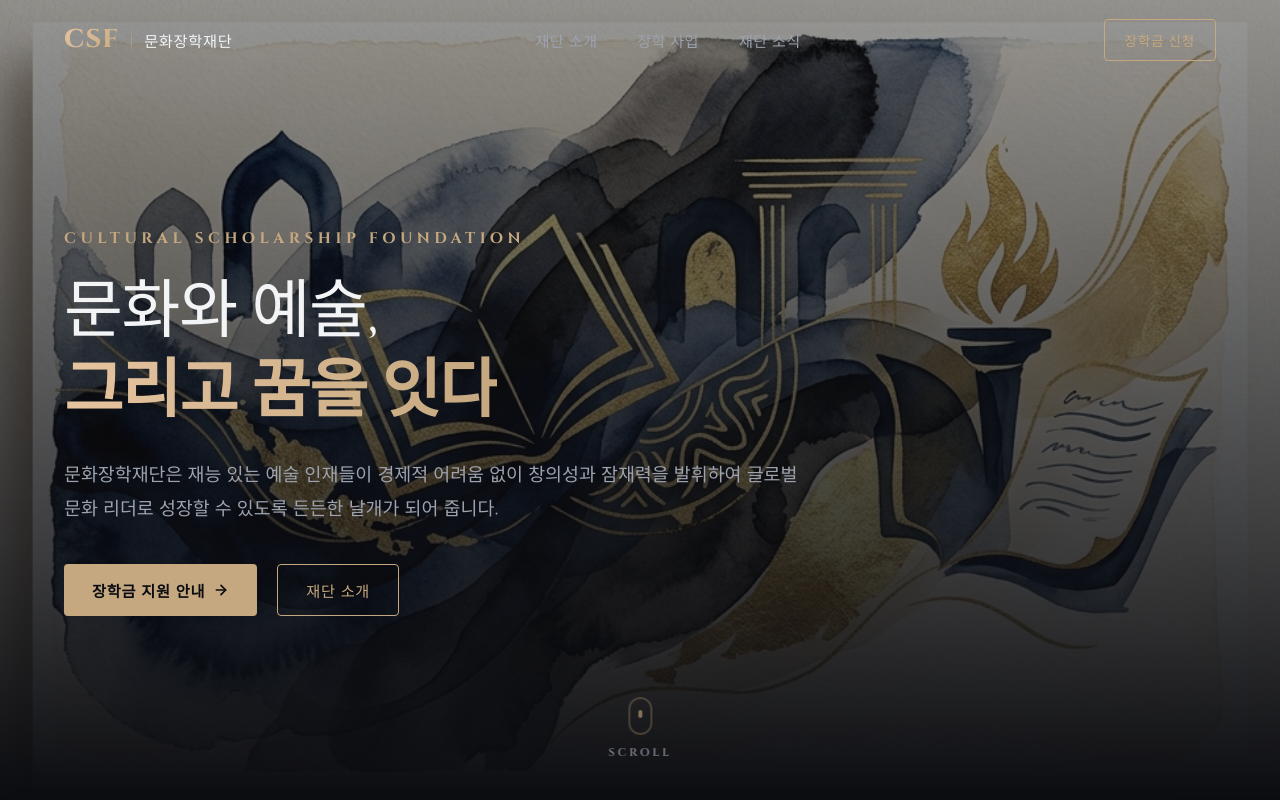
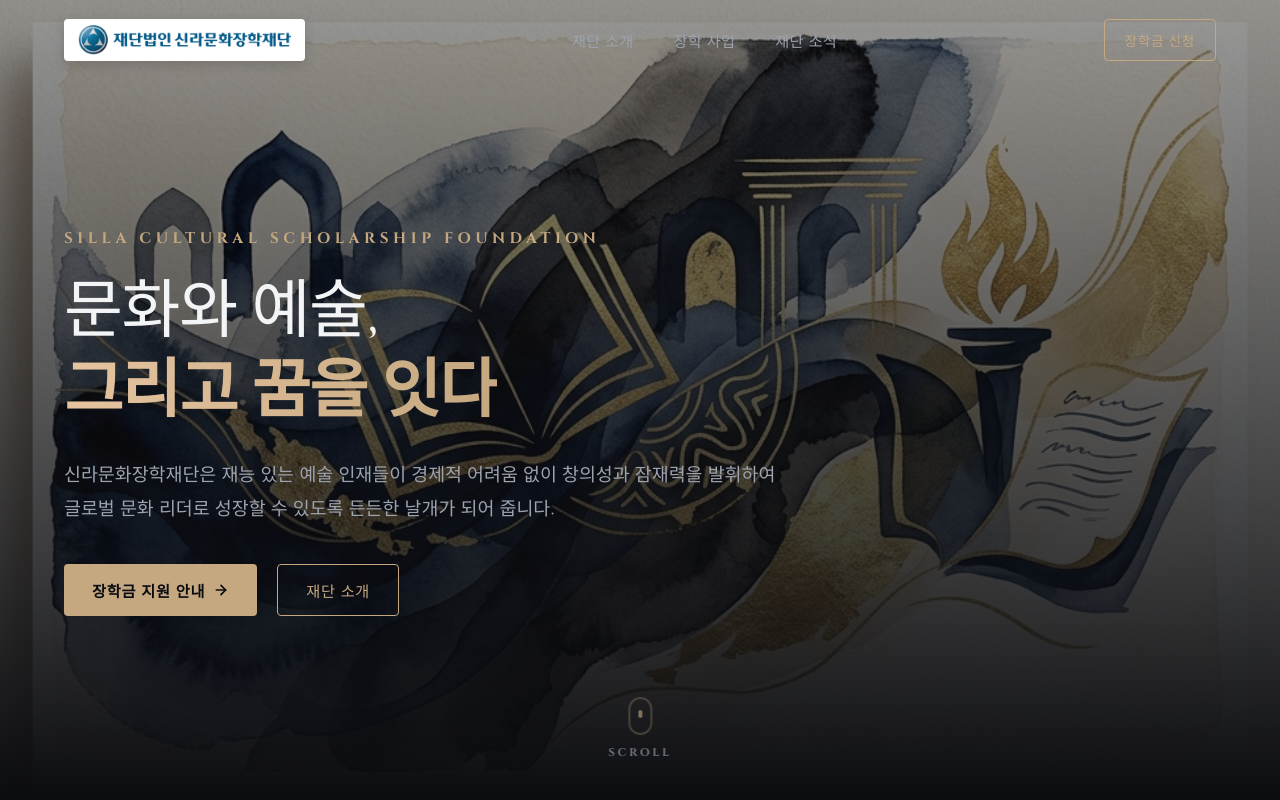
Before and after one commit to Yejin20181292/Cultural-Scholarship, a Vue app: page / in a window 1280 px wide. Shown: the top 800 px of the page. Built offline with nearby package versions, Linux system fonts and the light colour scheme.

Commit message:
로고변경

```diff
--- a/index.html
+++ b/index.html
@@ -6,21 +6,21 @@
     <meta name="viewport" content="width=device-width, initial-scale=1.0" />
 
     <!-- Primary SEO Meta Tags -->
-    <title>문화장학재단 | 문화와 예술, 그리고 꿈을 잇는 다리</title>
-    <meta name="title" content="문화장학재단 | 문화와 예술, 그리고 꿈을 잇는 다리" />
-    <meta name="description" content="재단법인 문화장학재단은 재능 있는 예술 인재들이 경제적 어려움 없이 창의성과 잠재력을 발휘하여 글로벌 문화 리더로 성장할 수 있도록 장학금과 멘토링을 지원합니다." />
-    <meta name="keywords" content="문화장학재단, 예술장학금, 국악장학금, 미술장학금, 음악장학금, 글로벌아티스트, 문화예술후원, 장학재단" />
-    <meta name="author" content="문화장학재단" />
+    <title>신라문화장학재단 | 문화와 예술, 그리고 꿈을 잇는 다리</title>
+    <meta name="title" content="신라문화장학재단 | 문화와 예술, 그리고 꿈을 잇는 다리" />
+    <meta name="description" content="재단법인 신라문화장학재단은 재능 있는 예술 인재들이 경제적 어려움 없이 창의성과 잠재력을 발휘하여 글로벌 문화 리더로 성장할 수 있도록 장학금과 멘토링을 지원합니다." />
+    <meta name="keywords" content="신라문화장학재단, 예술장학금, 국악장학금, 미술장학금, 음악장학금, 글로벌아티스트, 문화예술후원, 장학재단" />
+    <meta name="author" content="신라문화장학재단" />
 
     <!-- Open Graph / Facebook -->
     <meta property="og:type" content="website" />
-    <meta property="og:title" content="문화장학재단 | 문화와 예술, 그리고 꿈을 잇는 다리" />
-    <meta property="og:description" content="재단법인 문화장학재단은 재능 있는 예술 인재들이 경제적 어려움 없이 창의성과 잠재력을 발휘하여 글로벌 문화 리더로 성장할 수 있도록 장학금과 멘토링을 지원합니다." />
+    <meta property="og:title" content="신라문화장학재단 | 문화와 예술, 그리고 꿈을 잇는 다리" />
+    <meta property="og:description" content="재단법인 신라문화장학재단은 재능 있는 예술 인재들이 경제적 어려움 없이 창의성과 잠재력을 발휘하여 글로벌 문화 리더로 성장할 수 있도록 장학금과 멘토링을 지원합니다." />
 
     <!-- Twitter -->
     <meta property="twitter:card" content="summary_large_image" />
-    <meta property="twitter:title" content="문화장학재단 | 문화와 예술, 그리고 꿈을 잇는 다리" />
-    <meta property="twitter:description" content="재단법인 문화장학재단은 재능 있는 예술 인재들이 경제적 어려움 없이 창의성과 잠재력을 발휘하여 글로벌 문화 리더로 성장할 수 있도록 장학금과 멘토링을 지원합니다." />
+    <meta property="twitter:title" content="신라문화장학재단 | 문화와 예술, 그리고 꿈을 잇는 다리" />
+    <meta property="twitter:description" content="재단법인 신라문화장학재단은 재능 있는 예술 인재들이 경제적 어려움 없이 창의성과 잠재력을 발휘하여 글로벌 문화 리더로 성장할 수 있도록 장학금과 멘토링을 지원합니다." />
   </head>
   <body>
     <div id="app"></div>
--- a/src/components/AboutSection.vue
+++ b/src/components/AboutSection.vue
@@ -5,7 +5,7 @@
         <span class="section-subtitle">FOUNDATION VISION</span>
         <h2 class="section-title">문화와 미래를 꽃피우는 재단</h2>
         <p class="section-description">
-          문화장학재단은 예술적 가치를 보존하고 창의적인 도전을 장려하며,
+          신라문화장학재단은 예술적 가치를 보존하고 창의적인 도전을 장려하며,
           재능 있는 인재들이 세상을 밝히는 아티스트로 성장할 수 있는 디딤돌이 되고자 합니다.
         </p>
       </div>
@@ -56,7 +56,7 @@
         <div class="summary-content">
           <h3 class="summary-title title-serif">“예술을 꿈꾸는 모든 순간에 함께하겠습니다”</h3>
           <p class="summary-text">
-            문화장학재단은 설립 이래 1,200여 명의 누적 장학생을 배출하며, 순수 미술, 음악, 전통 공예, 공연 예술 등 다방면에서 활약하는 창작자들을 지속해서 든든히 지탱해왔습니다. 우리는 단순한 재정적 원조를 넘어 창작 생태계의 활력을 불어넣는 지속 가능한 동반자가 되겠습니다.
+            신라문화장학재단은 설립 이래 1,200여 명의 누적 장학생을 배출하며, 순수 미술, 음악, 전통 공예, 공연 예술 등 다방면에서 활약하는 창작자들을 지속해서 든든히 지탱해왔습니다. 우리는 단순한 재정적 원조를 넘어 창작 생태계의 활력을 불어넣는 지속 가능한 동반자가 되겠습니다.
           </p>
         </div>
       </div>
--- a/src/components/Footer.vue
+++ b/src/components/Footer.vue
@@ -3,10 +3,8 @@
     <div class="container footer-container">
       <div class="footer-top">
         <div class="footer-brand">
-          <a href="#" class="logo">
-            <span class="logo-en title-serif">CSF</span>
-            <span class="logo-divider"></span>
-            <span class="logo-ko">문화장학재단</span>
+          <a href="#" class="logo-wrapper">
+            <img src="../assets/logo.png" alt="재단법인 신라문화장학재단" class="logo-img" />
           </a>
           <p class="brand-credo">
             문화와 예술의 미래를 이끌어갈 창의적인 인재를 발굴하고 육성하여
@@ -39,9 +37,9 @@
 
       <div class="footer-bottom">
         <div class="footer-info">
-          <p>재단법인 문화장학재단 | 이사장 : 홍길동 | 사업자등록번호 : 123-45-67890</p>
+          <p>재단법인 신라문화장학재단 | 이사장 : 홍길동 | 사업자등록번호 : 123-45-67890</p>
           <p>주소 : 서울특별시 종로구 대학로 123 예술인회관 5층 | 대표전화 : 02-123-4567 | 이메일 : contact@culturalfoundation.or.kr</p>
-          <p class="copyright">© 2026 Cultural Scholarship Foundation. All Rights Reserved.</p>
+          <p class="copyright">© 2026 Silla Cultural Scholarship Foundation. All Rights Reserved.</p>
         </div>
 
         <div class="footer-socials-privacy">
@@ -99,33 +97,26 @@
   max-width: 450px;
 }
 
-.logo {
+.logo-wrapper {
+  background: #ffffff;
+  padding: 6px 14px;
+  border-radius: 4px;
   display: flex;
   align-items: center;
-  gap: 12px;
+  box-shadow: 0 4px 12px rgba(0, 0, 0, 0.15);
+  transition: transform var(--transition-fast);
   margin-bottom: 20px;
+  max-width: fit-content;
 }
 
-.logo-en {
-  font-size: 1.6rem;
-  font-weight: 800;
-  color: var(--primary-color);
-  background: linear-gradient(135deg, var(--secondary-color), var(--primary-color));
-  -webkit-background-clip: text;
-  -webkit-text-fill-color: transparent;
+.logo-wrapper:hover {
+  transform: scale(1.02);
 }
 
-.logo-divider {
-  width: 1px;
-  height: 18px;
-  background-color: var(--border-color-hover);
-}
-
-.logo-ko {
-  font-size: 0.95rem;
-  font-weight: 500;
-  letter-spacing: 0.05em;
-  color: var(--text-primary);
+.logo-img {
+  height: 30px;
+  width: auto;
+  display: block;
 }
 
 .brand-credo {
--- a/src/components/HeroSection.vue
+++ b/src/components/HeroSection.vue
@@ -7,13 +7,13 @@
 
     <div class="container hero-container">
       <div class="hero-content">
-        <span class="hero-subtitle title-serif floating">CULTURAL SCHOLARSHIP FOUNDATION</span>
+        <span class="hero-subtitle title-serif floating">SILLA CULTURAL SCHOLARSHIP FOUNDATION</span>
         <h1 class="hero-title title-serif">
           문화와 예술,<br />
           <span class="highlight">그리고 꿈을 잇다</span>
         </h1>
         <p class="hero-description">
-          문화장학재단은 재능 있는 예술 인재들이 경제적 어려움 없이 창의성과 잠재력을 발휘하여
+          신라문화장학재단은 재능 있는 예술 인재들이 경제적 어려움 없이 창의성과 잠재력을 발휘하여
           글로벌 문화 리더로 성장할 수 있도록 든든한 날개가 되어 줍니다.
         </p>
         <div class="hero-actions">
--- a/src/components/Navbar.vue
+++ b/src/components/Navbar.vue
@@ -1,10 +1,8 @@
 <template>
   <header class="header" :class="{ 'scrolled': isScrolled }">
     <div class="container header-container">
-      <a href="#" class="logo">
-        <span class="logo-en title-serif">CSF</span>
-        <span class="logo-divider"></span>
-        <span class="logo-ko">문화장학재단</span>
+      <a href="#" class="logo-wrapper">
+        <img src="../assets/logo.png" alt="재단법인 신라문화장학재단" class="logo-img" />
       </a>
 
       <!-- Desktop Navigation -->
@@ -116,32 +114,24 @@ onUnmounted(() => {
   justify-content: space-between;
 }
 
-.logo {
+.logo-wrapper {
+  background: #ffffff;
+  padding: 6px 14px;
+  border-radius: 4px;
   display: flex;
   align-items: center;
-  gap: 12px;
+  box-shadow: 0 4px 12px rgba(0, 0, 0, 0.15);
+  transition: transform var(--transition-fast);
 }
 
-.logo-en {
-  font-size: 1.6rem;
-  font-weight: 800;
-  color: var(--primary-color);
-  background: linear-gradient(135deg, var(--secondary-color), var(--primary-color));
-  -webkit-background-clip: text;
-  -webkit-text-fill-color: transparent;
+.logo-wrapper:hover {
+  transform: scale(1.02);
 }
 
-.logo-divider {
-  width: 1px;
-  height: 18px;
-  background-color: var(--border-color-hover);
-}
-
-.logo-ko {
-  font-size: 0.95rem;
-  font-weight: 500;
-  letter-spacing: 0.05em;
-  color: var(--text-primary);
+.logo-img {
+  height: 30px;
+  width: auto;
+  display: block;
 }
 
 .nav-desktop {
--- a/src/components/NoticeSection.vue
+++ b/src/components/NoticeSection.vue
@@ -5,7 +5,7 @@
         <span class="section-subtitle">ANNOUNCEMENTS & NEWS</span>
         <h2 class="section-title">재단 소식 및 공지</h2>
         <p class="section-description">
-          문화장학재단의 최신 공지사항과 활동 소식, 장학생들의 빛나는 창작 이야기를 전해드립니다.
+          신라문화장학재단의 최신 공지사항과 활동 소식, 장학생들의 빛나는 창작 이야기를 전해드립니다.
         </p>
       </div>
 
@@ -86,7 +86,7 @@ const notices = [
     id: 3,
     type: 'normal',
     tagText: '안내',
-    title: '2026 문화장학재단 학술 세미나 참가자 모집 안내',
+    title: '2026 신라문화장학재단 학술 세미나 참가자 모집 안내',
     date: '2026.07.08'
   },
   {
@@ -119,7 +119,7 @@ const news = [
     category: '언론 보도',
     date: '2026.07.05',
     title: '전통문화 장학생 이지윤 양, 국가무형문화재 최연소 이수',
-    summary: '재단으로부터 3년간 전통문화 계승 장학금을 수여 받은 이지윤(가야금 병창 전공) 학생이 문화재청 주관 심사를 통해 역대 최연소 무형문화재 이수자로 선정되었습니다.',
+    summary: '신라문화장학재단으로부터 3년간 전통문화 계승 장학금을 수여 받은 이지윤(가야금 병창 전공) 학생이 문화재청 주관 심사를 통해 역대 최연소 무형문화재 이수자로 선정되었습니다.',
     gradient: 'linear-gradient(135deg, #4f3b32 0%, #8c6d4f 100%)'
   },
   {
--- a/src/components/ScholarshipPrograms.vue
+++ b/src/components/ScholarshipPrograms.vue
@@ -157,7 +157,7 @@ watch(
       resultText.value = '초·중·고교 재학생 예능 인재 조건에 부합합니다. 매월 50만 원의 창작활동 보조비와 1:1 명사 멘토링이 연계됩니다.';
     } else {
       resultTitle.value = '★ 일반 창작 육성 및 멘토링 프로그램 지원 대상';
-      resultText.value = '재단의 일반 공모 프로그램(전시 지원 및 멘토링 사업)에 적합합니다. 추후 공지사항을 참조해 포트폴리오를 제출해주세요.';
+      resultText.value = '신라문화장학재단의 일반 공모 프로그램(전시 지원 및 멘토링 사업)에 적합합니다. 추후 공지사항을 참조해 포트폴리오를 제출해주세요.';
     }
   }
 );
```
Also changed, not shown: src/assets/logo.png (added).
